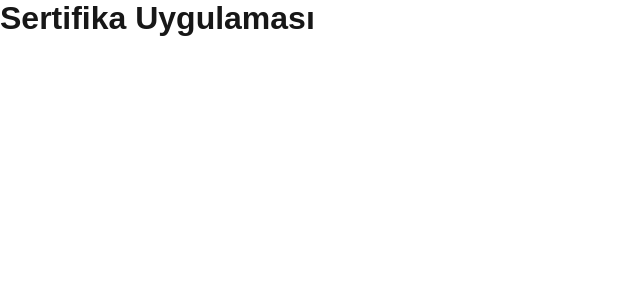
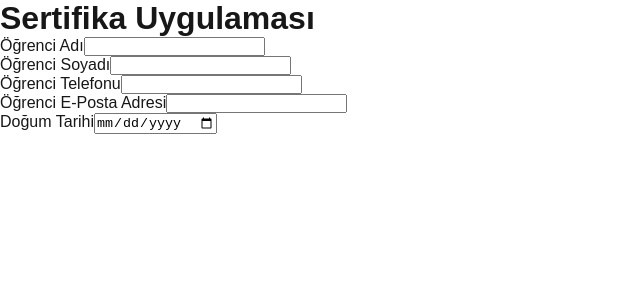
Before and after one commit to dogukansari/ogrenciKayitSistemi-AysuDogukanKerem, a Next.js app: page /ogrenci-ekle in a window 1280 px wide. Shown: the top 300 px of the page, without its empty margins (0-640 px from the left). Built offline with nearby package versions, Linux system fonts and the light colour scheme.

Commit message:
Öğrenci adı, soyadı, telefon, e-posta adresi ve doğum tarihi alanları eklendi

```diff
--- a/app/ogrenci-ekle/page.jsx
+++ b/app/ogrenci-ekle/page.jsx
@@ -1,9 +1,26 @@
 "use client"
 
 export default function OgrenciEkle() {
-  return(
+  return (
     <>
       <h1>Sertifika Uygulaması</h1>
+      <form action="">
+     <label htmlFor="">Öğrenci Adı</label>
+        <input type="text" id="ogrenciAdi" name="ogrenciAdi" required />
+        <br />
+
+     <label htmlFor="" >Öğrenci Soyadı</label>
+        <input type="text" id="ogrenciSoyadi" name="ogrenciSoyadi" required />
+        <br />
+     <label htmlFor="" >Öğrenci Telefonu</label>
+        <input type="text" id="ogrenciTelefon" name="ogrenciTelefon" required />
+          <br />
+     <label htmlFor="" >Öğrenci E-Posta Adresi</label>
+        <input type="email" id="ogrenciMail" name="ogrenciMail" required />
+       <br />
+     <label htmlFor="doğumTarihi">Doğum Tarihi</label>
+        <input type="date" id="doğumTarihi" name="doğumTarihi" required />
+      </form>
     </>
   )
 }
```
